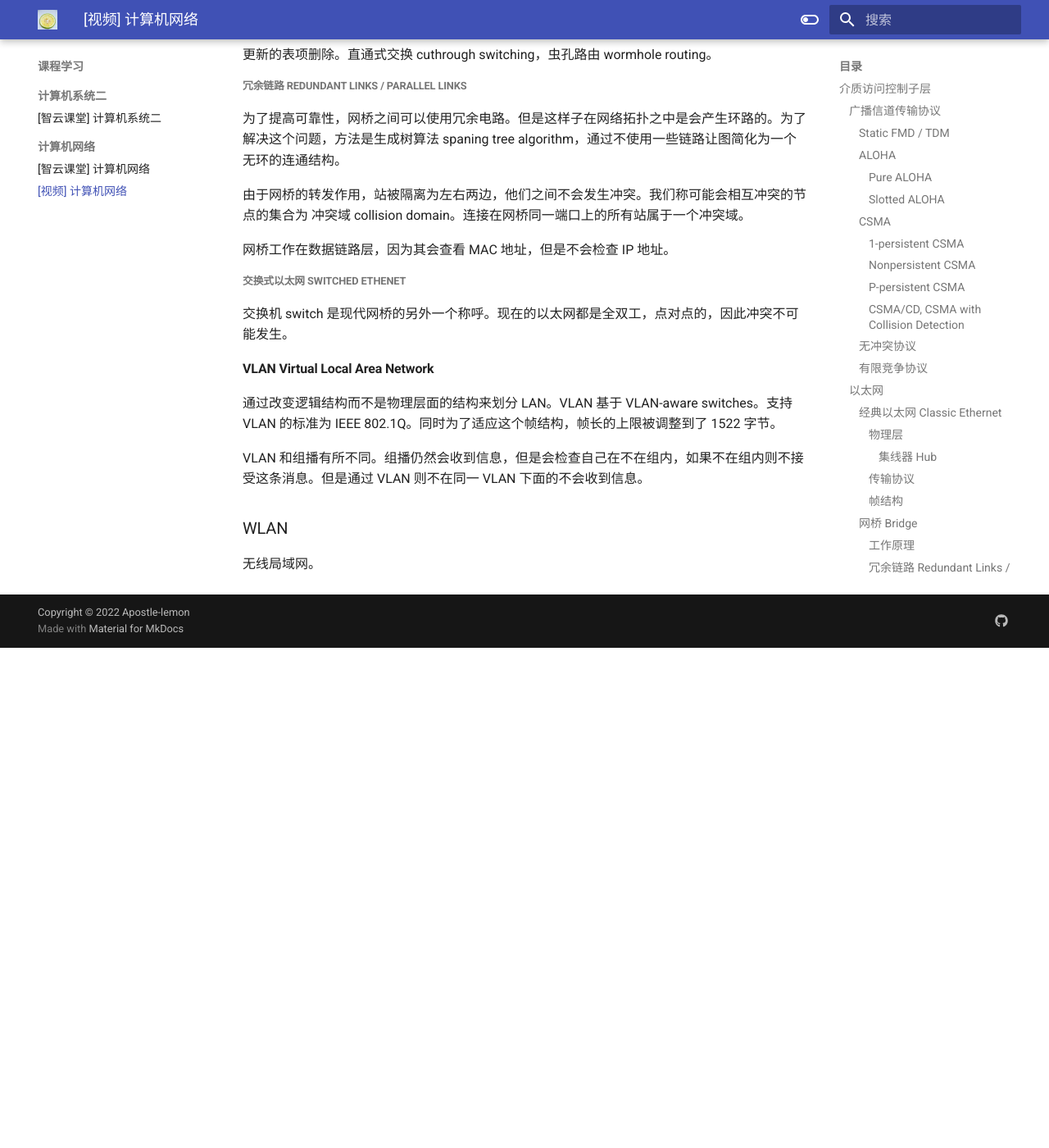
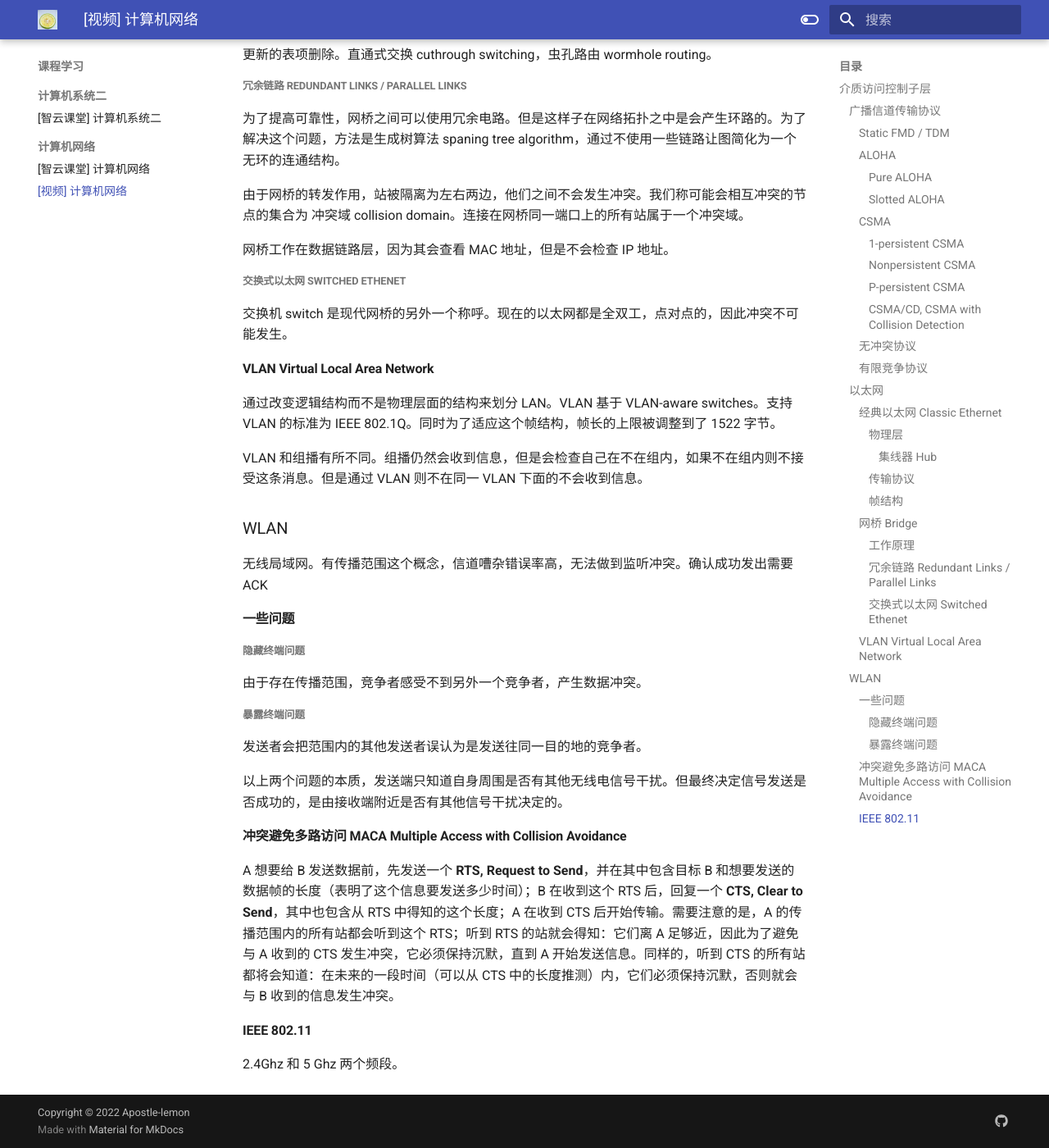
Before and after one commit to Apostle-lemon/Apostle-lemon.github.io, an MkDocs documentation site: the page built from docs/课程学习/计算机网络/【视频】计算机网络.md, in a window 1280 px wide and 1400 px high, scrolled down 2884 px. Shown: the whole window at 82% size. Built offline with MkDocs 1.6.1 and Material for MkDocs 9.7.7, drawn with Linux system fonts in a browser that asks for light colours; before the commit the page ends 3674 px from its top, so only the background shows below that.

Commit message:
vault backup: 2022-10-28 15:29:47
Affected files:
docs/课程学习/计算机网络/【视频】计算机网络.md

```diff
--- a/docs/课程学习/计算机网络/【视频】计算机网络.md
+++ b/docs/课程学习/计算机网络/【视频】计算机网络.md
@@ -128,4 +128,24 @@ VLAN 和组播有所不同。组播仍然会收到信息，但是会检查自己
 
 ### WLAN
 
-无线局域网。
+无线局域网。有传播范围这个概念，信道嘈杂错误率高，无法做到监听冲突。确认成功发出需要 ACK
+
+#### 一些问题
+
+##### 隐藏终端问题
+
+由于存在传播范围，竞争者感受不到另外一个竞争者，产生数据冲突。
+
+##### 暴露终端问题
+
+发送者会把范围内的其他发送者误认为是发送往同一目的地的竞争者。
+
+以上两个问题的本质，发送端只知道自身周围是否有其他无线电信号干扰。但最终决定信号发送是否成功的，是由接收端附近是否有其他信号干扰决定的。
+
+#### 冲突避免多路访问 MACA Multiple Access with Collision Avoidance
+
+A 想要给 B 发送数据前，先发送一个 **RTS, Request to Send**，并在其中包含目标 B 和想要发送的数据帧的长度（表明了这个信息要发送多少时间）；B 在收到这个 RTS 后，回复一个 **CTS, Clear to Send**，其中也包含从 RTS 中得知的这个长度；A 在收到 CTS 后开始传输。需要注意的是，A 的传播范围内的所有站都会听到这个 RTS；听到 RTS 的站就会得知：它们离 A 足够近，因此为了避免与 A 收到的 CTS 发生冲突，它必须保持沉默，直到 A 开始发送信息。同样的，听到 CTS 的所有站都将会知道：在未来的一段时间（可以从 CTS 中的长度推测）内，它们必须保持沉默，否则就会与 B 收到的信息发生冲突。
+
+#### IEEE 802.11
+
+2.4Ghz 和 5 Ghz 两个频段。
```
